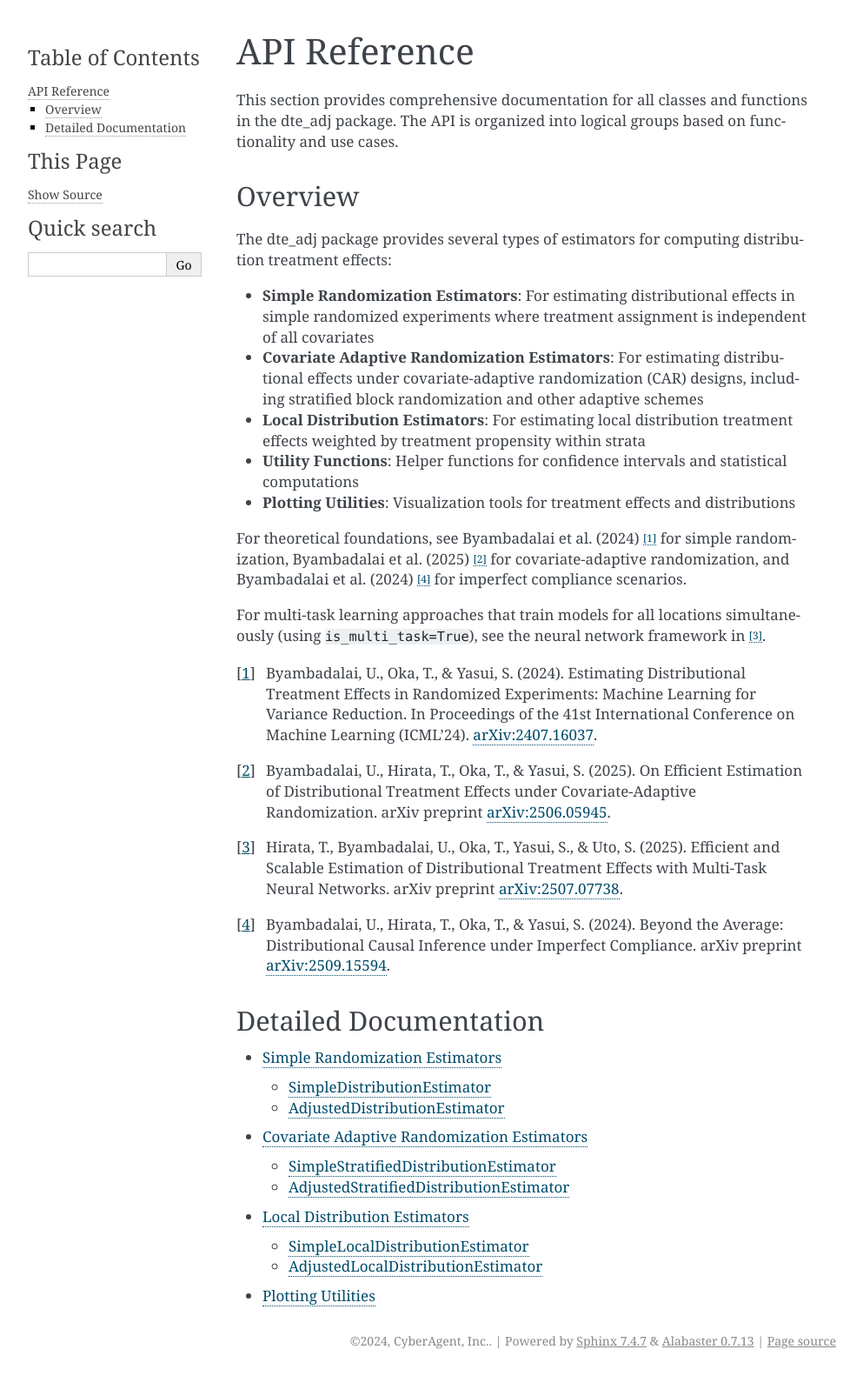
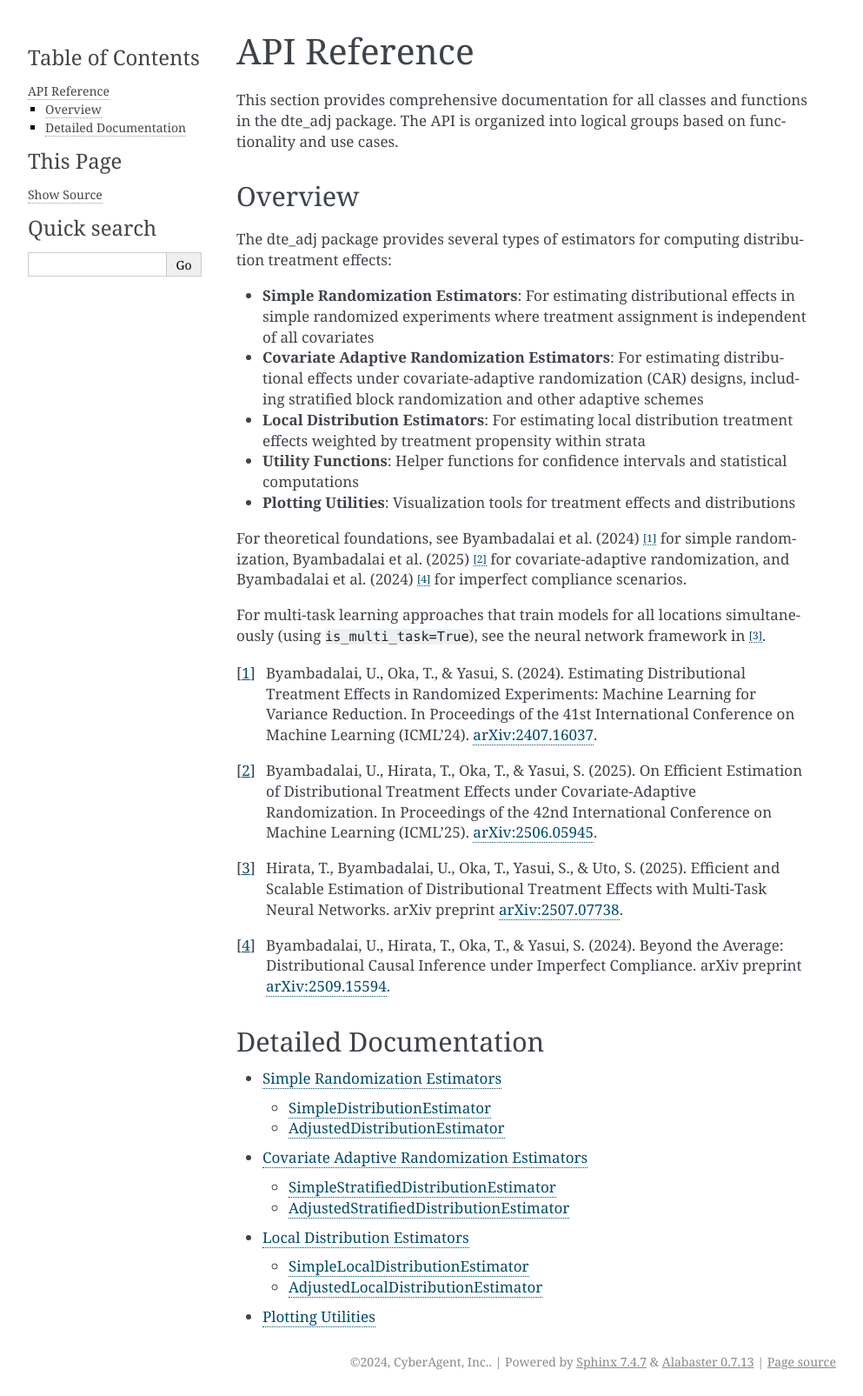
Before and after one commit to CyberAgentAILab/python-dte-adjustment, a Sphinx documentation site: the page built from docs/source/api_reference.rst, in a window 1280 px wide. Shown: the whole page at 87% size, without its empty margins (148-1141 px from the left). Built offline with Sphinx 7.4.7, drawn with Linux system fonts in a browser that asks for light colours; before the commit the page ends 1581 px from its top, so only the background shows below that.

Commit message:
Update docs/source/api_reference.rst
Co-authored-by: Copilot <175728472+Copilot@users.noreply.github.com>

```diff
--- a/docs/source/api_reference.rst
+++ b/docs/source/api_reference.rst
@@ -20,7 +20,7 @@ For multi-task learning approaches that train models for all locations simultane
 
 .. [#simple2024] Byambadalai, U., Oka, T., & Yasui, S. (2024). Estimating Distributional Treatment Effects in Randomized Experiments: Machine Learning for Variance Reduction. In Proceedings of the 41st International Conference on Machine Learning (ICML'24). `arXiv:2407.16037 <https://arxiv.org/abs/2407.16037>`_.
 
-.. [#car2025] Byambadalai, U., Hirata, T., Oka, T., & Yasui, S. (2025). On Efficient Estimation of Distributional Treatment Effects under Covariate-Adaptive Randomization. arXiv preprint `arXiv:2506.05945 <https://arxiv.org/abs/2506.05945>`_.
+.. [#car2025] Byambadalai, U., Hirata, T., Oka, T., & Yasui, S. (2025). On Efficient Estimation of Distributional Treatment Effects under Covariate-Adaptive Randomization. In Proceedings of the 42nd International Conference on Machine Learning (ICML'25). `arXiv:2506.05945 <https://arxiv.org/abs/2506.05945>`_.
 
 .. [#multitask2025] Hirata, T., Byambadalai, U., Oka, T., Yasui, S., & Uto, S. (2025). Efficient and Scalable Estimation of Distributional Treatment Effects with Multi-Task Neural Networks. arXiv preprint `arXiv:2507.07738 <https://arxiv.org/abs/2507.07738>`_.
 
```
